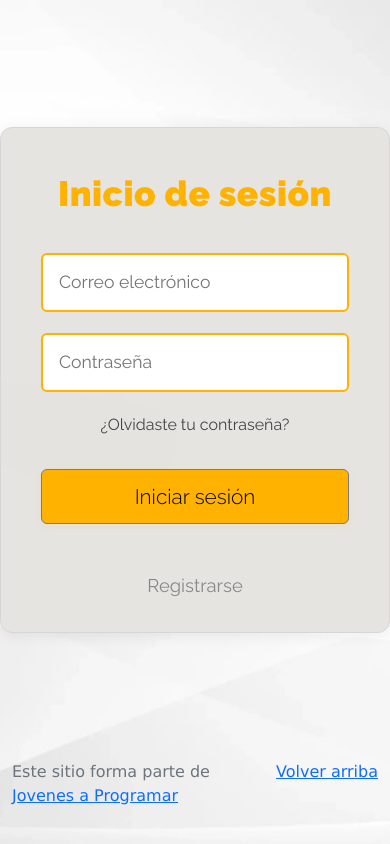
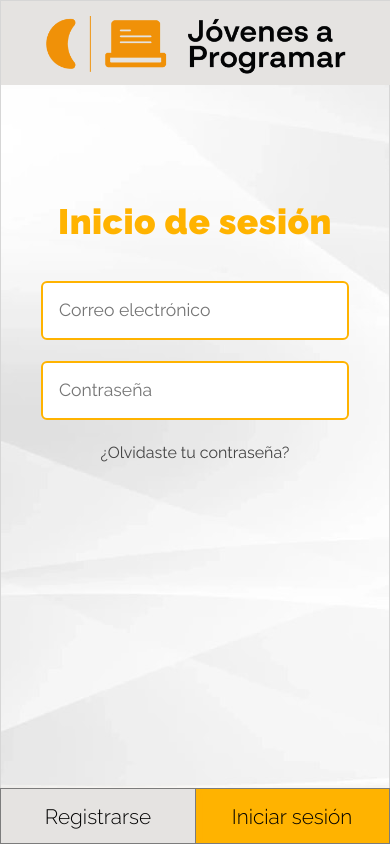
Before and after one commit to kemoz629/Proyecto_Final_JAP, a plain HTML site: page login.html in a window 390 px wide. Drawn offline with Linux system fonts and the light colour scheme.

Commit message:
Login responsive

```diff
--- a/css/login.css
+++ b/css/login.css
@@ -32,6 +32,7 @@ footer {
   text-align: center;
   border: 1px solid #d6d6d6;
 }
+
 .login-title {
   font-size: 2.2rem;
   font-weight: 750;
@@ -39,6 +40,7 @@ footer {
   margin-bottom: 2rem;
   letter-spacing: 0.5px;
 }
+
 .login-input {
   width: 100%;
   padding: 0.9rem 1rem;
@@ -50,10 +52,12 @@ footer {
   color: #444;
   transition: border-color 0.2s;
 }
+
 .login-input:focus {
   border-color: #ffa000;
   outline: none;
 }
+
 .login-link {
   color: #444;
   font-size: 1rem;
@@ -62,10 +66,12 @@ footer {
   text-decoration: none;
   transition: color 0.2s;
 }
+
 .login-link:hover {
   color: #ffb300;
   text-decoration: underline;
 }
+
 .login-btn {
   width: 100%;
   background: #ffb300;
@@ -79,9 +85,11 @@ footer {
   margin-bottom: 1.5rem;
   box-shadow: 0 2px 8px rgba(255, 179, 0, 0.08);
 }
+
 .login-btn:hover {
   background: #ffa000;
 }
+
 .login-register {
   color: #888;
   font-size: 1.15rem;
@@ -89,6 +97,7 @@ footer {
   text-align: center;
   cursor: pointer;
 }
+
 .login-error {
   color: #b71c1c;
   background: #fff3e0;
@@ -100,3 +109,135 @@ footer {
   display: none;
   font-weight: 500;
 }
+
+.header-mobile{
+  display: none;
+}
+
+/* Tablet vertical (769px hasta 1024px) */
+@media (min-width: 769px) and (max-width: 1024px) {
+  .login-register {
+    font-size: 15px;
+  }
+
+  .login-error {
+    font-size: 13px;
+  }
+
+  .login-btn {
+    font-size: 15px;
+  }
+
+  .login-link {
+    font-size: 15px;
+  }
+
+  .login-input {
+    font-size: 15px;
+  }
+
+  .login-title {
+    font-size: 25px;
+  }
+
+  .login-box {
+    max-width: 370px;
+    padding: 1.5rem 1.5rem 1rem 1.5rem;
+  }
+}
+
+/* Smartphone grande (569px hasta 768px) */
+@media (min-width: 569px) and (max-width: 768px) {
+  .login-register {
+    font-size: 15px;
+  }
+
+  .login-error {
+    font-size: 13px;
+  }
+
+  .login-btn {
+    font-size: 15px;
+  }
+
+  .login-link {
+    font-size: 15px;
+  }
+
+  .login-input {
+    font-size: 15px;
+  }
+
+  .login-title {
+    font-size: 25px;
+  }
+
+  .login-box {
+    max-width: 370px;
+    padding: 1.5rem 1.5rem 1rem 1.5rem;
+  }
+}
+
+/* Smartphone pequeño (hasta 568px) */
+@media (max-width: 568px) {
+  footer {
+    display: none;
+  }
+
+  .login-box{
+    height: 100vh;
+    width: 100vw;
+    max-width: 100vw;
+    border-radius: 0;
+    padding: 50% 2.5rem 2rem 2.5rem;
+    background: url("../img/fondo_login.jpg");
+    position: relative;
+  }
+
+  main {
+    height: 100vh;
+  }
+
+  .login-btn {
+    position: absolute;
+    bottom: 0;
+    right: 0;
+    width: 50.5%;
+    border-radius: 0;
+    margin: -1px;
+    border: 1px solid #7c7c7c;
+  }
+
+  .login-register{
+    position: absolute;
+    bottom: 0;
+    left: 0;
+    width: 50.5%;
+    border-radius: 0;
+    margin: -1px;
+    background: #e5e3e1;
+    color: #000;
+    font-size: 1.3rem;
+    font-weight: 300;
+    padding: 0.7rem 0;
+    box-shadow: 0 2px 8px rgba(255, 179, 0, 0.08);
+    border: 1px solid #7c7c7c;
+  }
+
+  .header-mobile{
+    display: block;
+    position: absolute;
+    top: 0;
+    left: 0;
+    height: 10vh;
+    width: 100vw;
+    background: #e5e3e1;
+  }
+
+  .logo-jap {
+    height: 100%;
+    width: 80%;
+    object-fit: contain;
+    object-position: center;
+  }
+}
--- a/login.html
+++ b/login.html
@@ -16,6 +16,10 @@
   <!-- Contenedor externo para centrar el login -->
   <main class="login-outer">
     <div class="login-box">
+      <!-- Barra header para mobile -->
+      <div class="header-mobile">
+        <img class="logo-jap" src="../img/Logo-jovenes-a-programar.png" alt="Logo Jovenes a Programar">
+      </div>
       <!-- Título principal -->
       <div class="login-title">Inicio de sesión</div>
       <!-- Mensaje de error (oculto por defecto) -->
```
Also changed, not shown: img/Logo-jovenes-a-programar.png (added).
